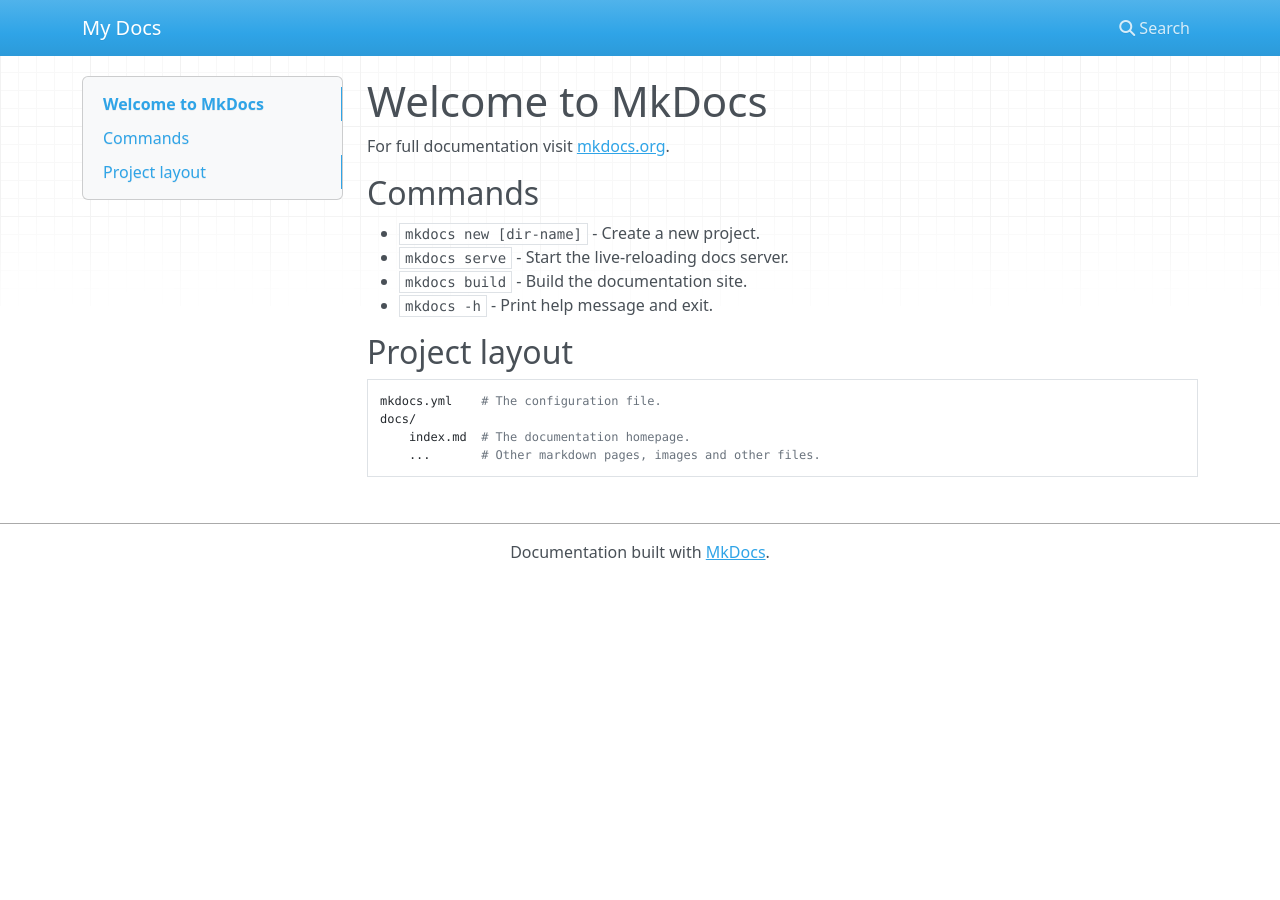
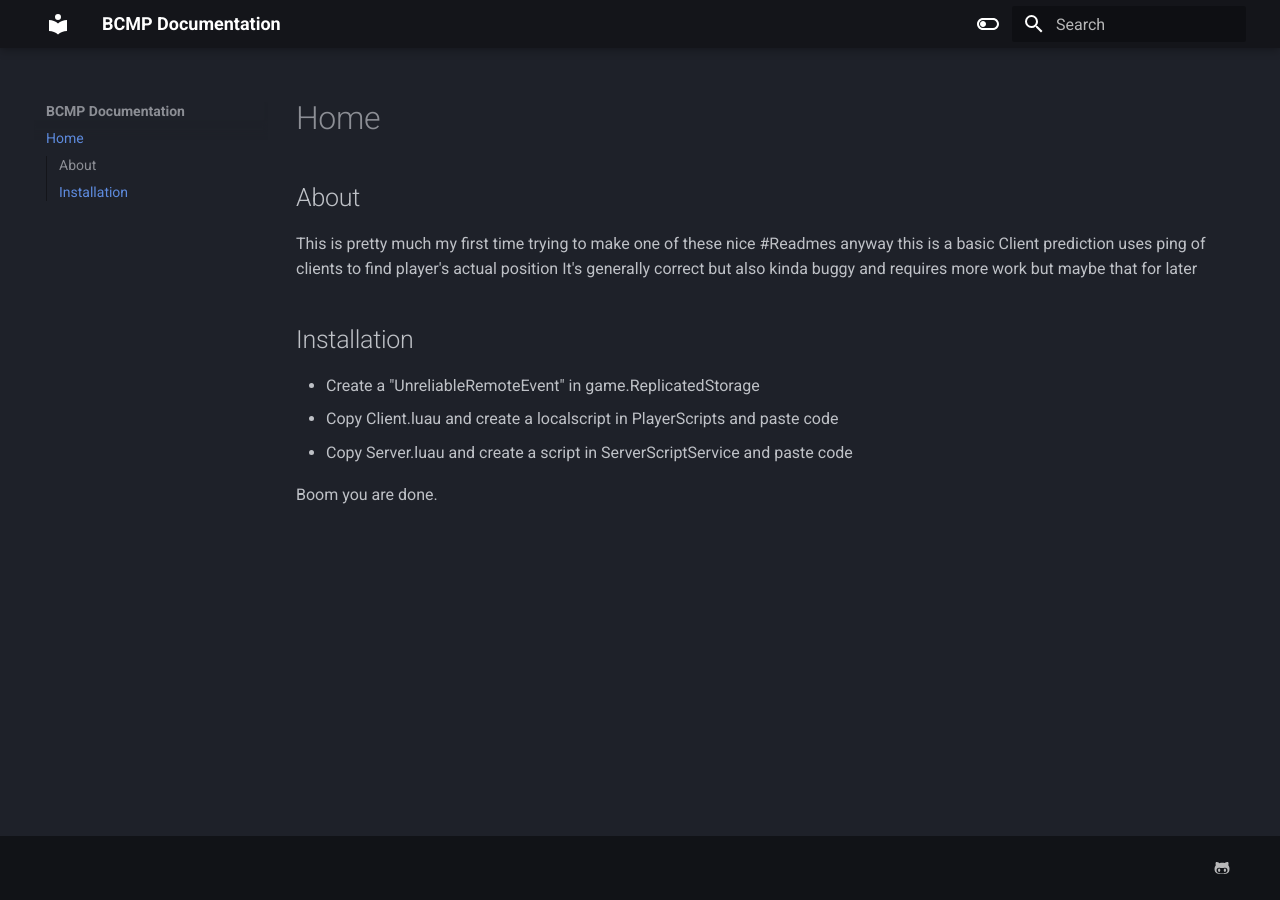
Before and after one commit to ezicirakoYT/Basic-Client-Movement-Prediction, an MkDocs documentation site: the page built from docs/index.md, in a window 1280 px wide. Built offline with MkDocs 1.6.1 and Material for MkDocs 9.7.7, drawn with Linux system fonts in a browser that asks for light colours; nearby versions of some CDN libraries.

Commit message:
new documentation

```diff
--- a/docs/index.md
+++ b/docs/index.md
@@ -1,17 +1,11 @@
-# Welcome to MkDocs
+## About
+This is pretty much my first time trying to make one of these nice #Readmes
+anyway this is a basic Client prediction uses ping of clients to find player's actual position
+It's generally correct but also kinda buggy and requires more work but maybe that for later
 
-For full documentation visit [mkdocs.org](https://www.mkdocs.org).
+## Installation
+- Create a "UnreliableRemoteEvent" in game.ReplicatedStorage
+- Copy Client.luau and create a localscript in PlayerScripts and paste code
+- Copy Server.luau and create a script in ServerScriptService and paste code
 
-## Commands
-
-* `mkdocs new [dir-name]` - Create a new project.
-* `mkdocs serve` - Start the live-reloading docs server.
-* `mkdocs build` - Build the documentation site.
-* `mkdocs -h` - Print help message and exit.
-
-## Project layout
-
-    mkdocs.yml    # The configuration file.
-    docs/
-        index.md  # The documentation homepage.
-        ...       # Other markdown pages, images and other files.
+Boom you are done.
--- a/mkdocs.yml
+++ b/mkdocs.yml
@@ -1 +1,48 @@
-site_name: My Docs
+site_name: BCMP Documentation
+theme:
+  name: material
+  features:
+    - navigation.sections
+    - toc.integrate
+    - navigation.top
+    - search.suggest
+    - search.highlight
+    - content.tabs.link
+    - content.code.annotation
+    - content.code.copy
+  palette:
+    - scheme: slate
+      toggle:
+        icon: material/toggle-switch-off-outline
+        name: Switch to dark mode
+      primary: black
+      accent: purple
+    - scheme: slate
+      toggle:
+        icon: material/toggle-switch
+        name: Switch to light mode
+      primary: teal
+      accent: lime
+
+extra:
+  generator: false
+  social:
+    - icon: fontawesome/brands/github-alt
+      link: https://github.com/ezicirakoYT
+
+markdown_extensions:
+  - pymdownx.highlight:
+      anchor_linenums: true
+  - pymdownx.inlinehilite
+  - pymdownx.snippets
+  - admonition
+  - pymdownx.arithmatex:
+      generic: true
+  - footnotes
+  - pymdownx.details
+  - pymdownx.superfences
+  - pymdownx.mark
+  - attr_list
+  - pymdownx.emoji:
+      emoji_index: !!python/name:materialx.emoji.twemoji
+      emoji_generator: !!python/name:materialx.emoji.to_svg
```
